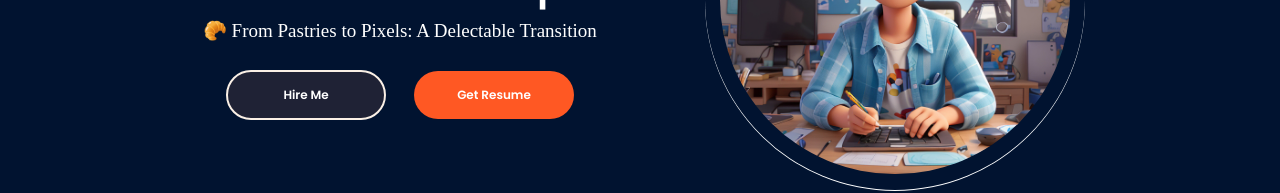
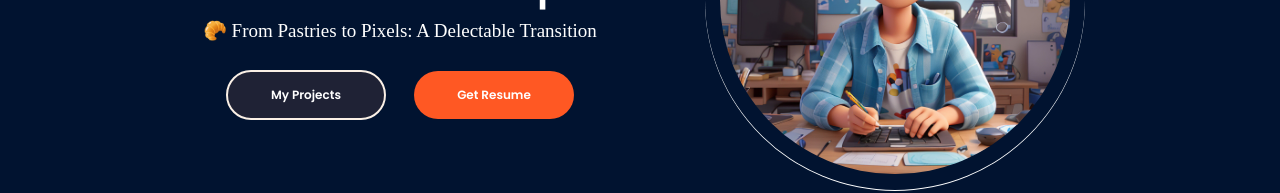
Before and after one commit to VatthanaB/Personal-Potfolio-Website, a React (Create React App) app in the folder client/: page / in a window 1280 px wide. Shown: the part 345-538 px from the top of the page. Built offline with nearby package versions, Linux system fonts and the light colour scheme; a web font is replaced by a local one.

Commit message:
Update "Hire Me" button to link to projects portfolio

```diff
--- a/client/src/PortfolioContainer/Home/Profile/Profile.js
+++ b/client/src/PortfolioContainer/Home/Profile/Profile.js
@@ -61,10 +61,15 @@ export default function Profile() {
           <div className="profile-options">
             <button
               className="btn primary-btn"
-              onClick={() => ScrollService.scrollHandler.scrollToHireMe()}
+              onClick={() =>
+                window.open(
+                  "https://projects-portfolio-frontend-601c352fdbb7.herokuapp.com/",
+                  "_blank"
+                )
+              }
             >
               {""}
-              Hire Me{" "}
+              My Projects{" "}
             </button>
             <a href="Vatthana-cv.pdf" download="Vatthana-boulom-cv.pdf">
               <button className="btn highlighted-btn">Get Resume</button>
```
